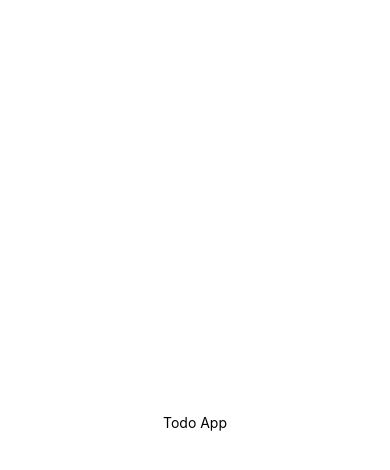
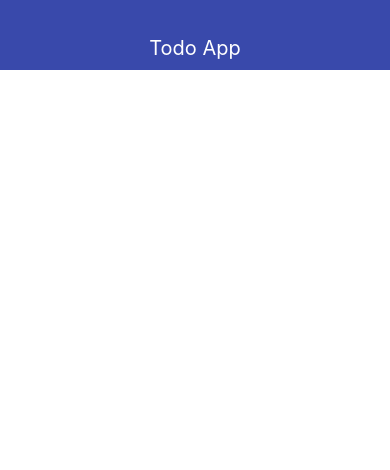
Before and after one commit to OnoprienkoArtem/RN-app-todo, a React Native app: screen / in a window 390 px wide. Shown: the top 470 px of the page. Built offline with nearby package versions, Linux system fonts and the light colour scheme.

Commit message:
add navbar

```diff
--- a/App.js
+++ b/App.js
@@ -6,7 +6,7 @@
 export default function App() {
   return (
     <View style={styles.container}>
-      <Navbar />
+      <Navbar title="Todo App" />
 
     </View>
   );
@@ -14,9 +14,6 @@
 
 const styles = StyleSheet.create({
   container: {
-    flex: 1,
-    backgroundColor: '#fff',
-    alignItems: 'center',
-    justifyContent: 'center',
+
   },
 });
--- a/src/Navbar.js
+++ b/src/Navbar.js
@@ -4,7 +4,7 @@
 export const Navbar = (props) => {
     return (
         <View style={styles.navbar}>
-            <Text style={styles.text}>Todo App</Text>
+            <Text style={styles.text}>{props.title}</Text>
         </View>
     );
 }
@@ -13,10 +13,14 @@
 
 const styles = StyleSheet.create({
     navbar: {
-
-
+        height: 70,
+        alignItems: 'center',
+        justifyContent: 'flex-end',
+        backgroundColor: '#3949ab',
+        paddingBottom: 10
     },
     text: {
-
+        color: 'white',
+        fontSize: 20
     }
 });
```
